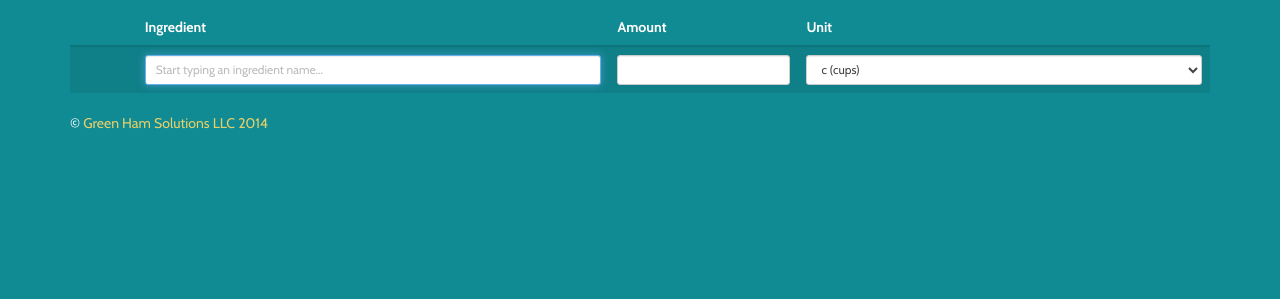
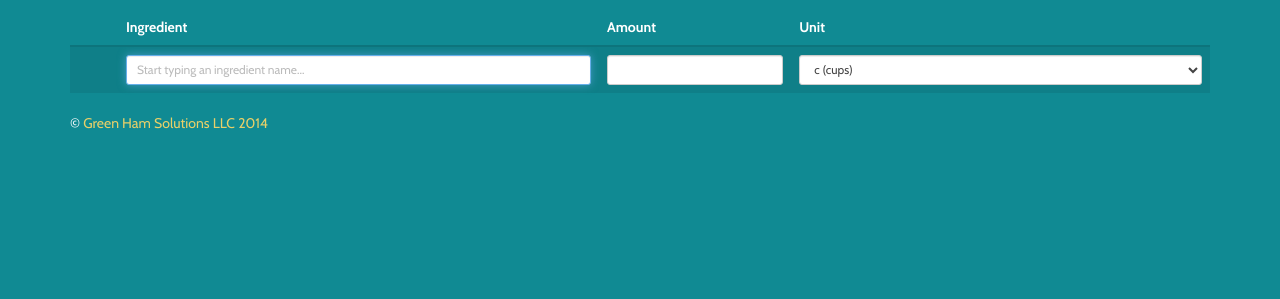
Before and after one commit to greenham/volume2weight, a PHP site: page / in a window 1280 px wide. Shown: the part 61-360 px from the top of the page. Run offline with PHP 8.4, Linux system fonts and the light colour scheme; data comes from the database, SQL or seed files in the repository.

Commit message:
more room, plz

```diff
--- a/index.php
+++ b/index.php
@@ -39,7 +39,7 @@
         <table id="recipe-table" class="table table-striped">
           <thead>
             <tr>
-              <th style="min-width: 24px;"></th>
+              <th style="width: 48px;"></th>
               <th>Ingredient</th>
               <th>Amount</th>
               <th>Unit</th>
```
